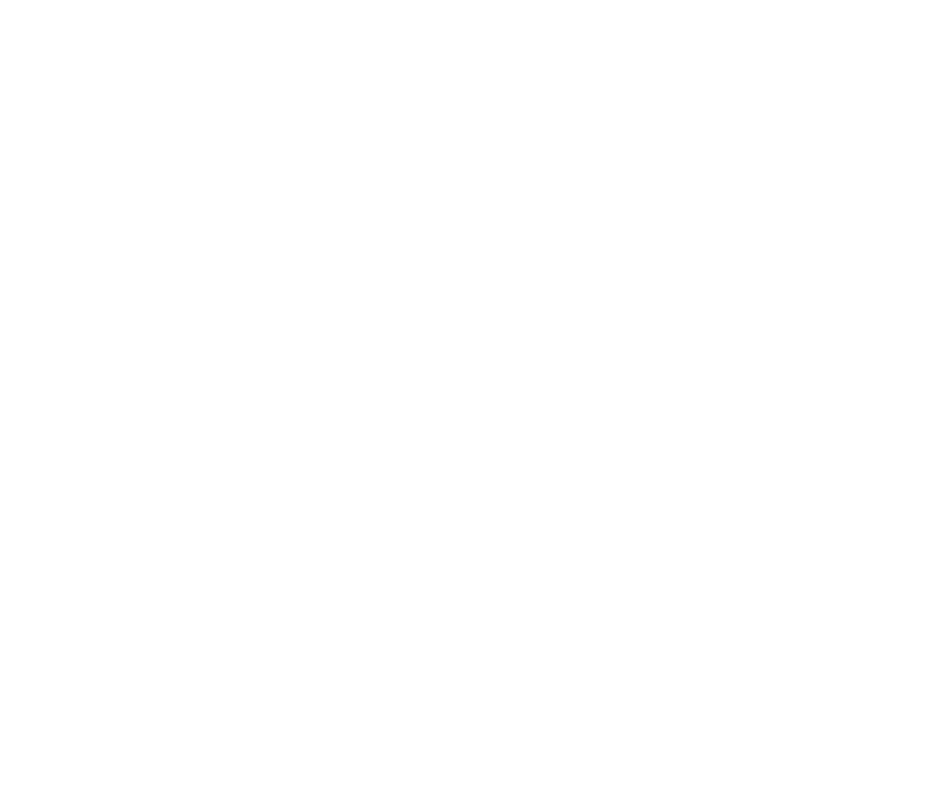
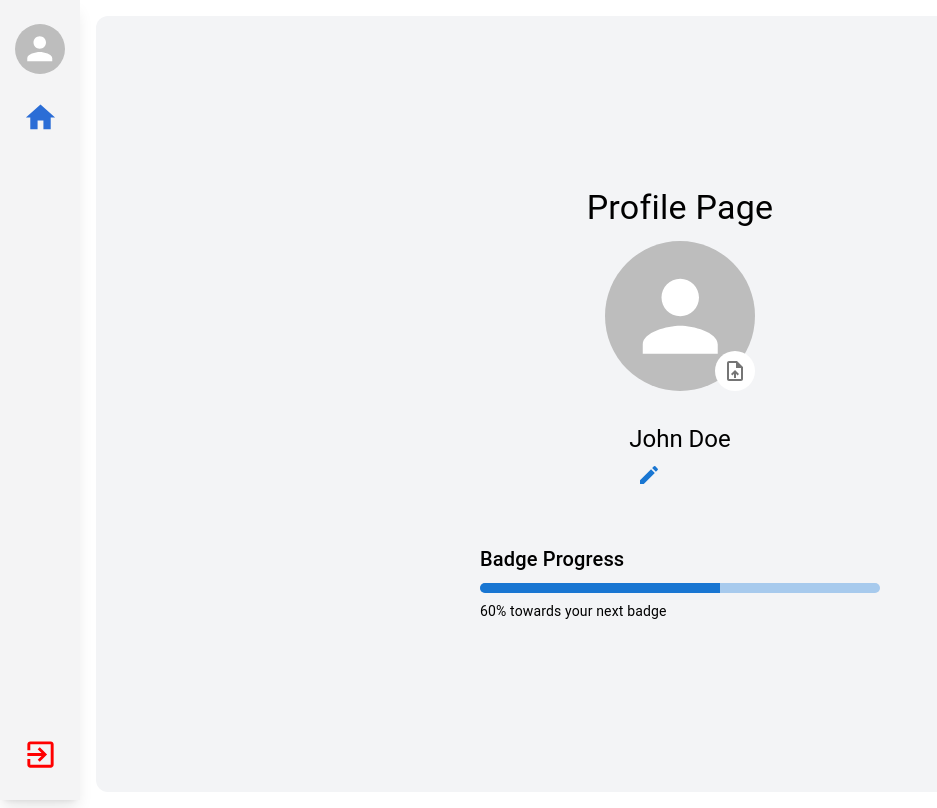
Before and after one commit to danielgeorge922/CEN3031_PROJECT, a React (Create React App) app in the folder CLIENT/: page /profile in a window 1280 px wide. Before the commit this address had no page. Shown: the whole page, without its empty margins (0-937 px from the left). Built offline with nearby package versions, Linux system fonts and the light colour scheme.

Commit message:
Profile page

```diff
--- a/CLIENT/src/App.js
+++ b/CLIENT/src/App.js
@@ -3,6 +3,7 @@
 import Navbar from './components/Navbar';
 import Homepage from './pages/Homepage';
 import Mainpage from './pages/Mainpage';
+import ProfilePage from './pages/ProfilePage';
 
 function App() {
   return (
@@ -11,6 +12,7 @@
         <Routes>
           <Route path="/" element={<Homepage />} />
           <Route path="/main" element={<Mainpage />} />
+          <Route path="/profile" element={<ProfilePage />} />
         </Routes>
       </Router>
     </>
--- /dev/null
+++ b/CLIENT/src/components/Profile.jsx
@@ -0,0 +1,125 @@
+import React, { useState } from 'react';
+import {
+  Box,
+  Typography,
+  TextField,
+  Button,
+  Avatar,
+  LinearProgress,
+  IconButton
+} from '@mui/material';
+import EditIcon from '@mui/icons-material/Edit';
+import SaveIcon from '@mui/icons-material/Save';
+import UploadFileIcon from '@mui/icons-material/UploadFile';
+
+function Profile() {
+  const [name, setName] = useState('John Doe');
+  const [profilePic, setProfilePic] = useState(null);
+  const [editing, setEditing] = useState(false);
+  const [badgeProgress, setBadgeProgress] = useState(60); // Example progress
+
+  const handleNameChange = (event) => {
+    setName(event.target.value);
+  };
+
+  const handleProfilePicChange = (event) => {
+    const file = event.target.files[0];
+    if (file) {
+      setProfilePic(URL.createObjectURL(file));
+    }
+  };
+
+  const toggleEditing = () => {
+    setEditing(!editing);
+  };
+
+  return (
+    <Box
+      sx={{
+        minHeight: '100%', // Full viewport height
+        display: 'flex',
+        justifyContent: 'center',
+        alignItems: 'center',
+        flexDirection: 'column',
+        backgroundColor: '#f3f4f6',
+        p: 4
+      }}
+    >
+      <Typography variant="h4" gutterBottom>
+        Profile Page
+      </Typography>
+
+      {/* Profile Picture Section */}
+      <Box sx={{ position: 'relative', display: 'inline-block', mb: 2 }}>
+        <Avatar
+          src={profilePic}
+          alt="Profile Picture"
+          sx={{ width: 150, height: 150, mx: 'auto' }}
+        />
+        <IconButton
+          component="label"
+          sx={{
+            position: 'absolute',
+            bottom: 0,
+            right: 0,
+            backgroundColor: 'white',
+            '&:hover': { backgroundColor: 'gray' }
+          }}
+        >
+          <UploadFileIcon />
+          <input type="file" hidden accept="image/*" onChange={handleProfilePicChange} />
+        </IconButton>
+      </Box>
+
+      {/* Name Editing Section */}
+      <Box sx={{ my: 2 }}>
+        {editing ? (
+          <TextField
+            variant="outlined"
+            value={name}
+            onChange={handleNameChange}
+            sx={{ mr: 2 }}
+          />
+        ) : (
+          <Typography variant="h5">{name}</Typography>
+        )}
+
+        <IconButton onClick={toggleEditing} color="primary">
+          {editing ? <SaveIcon /> : <EditIcon />}
+        </IconButton>
+      </Box>
+
+      {/* Progress Bar Section */}
+      <Box sx={{ mt: 4, textAlign: 'left', width: '100%', maxWidth: '400px' }}>
+        <Typography variant="h6">Badge Progress</Typography>
+        <LinearProgress
+          variant="determinate"
+          value={badgeProgress}
+          sx={{ height: 10, borderRadius: 5, mt: 1 }}
+        />
+        <Typography variant="body2" sx={{ mt: 1 }}>
+          {badgeProgress}% towards your next badge
+        </Typography>
+      </Box>
+
+      {/* Buttons to Save or Cancel Changes */}
+      {editing && (
+        <Box sx={{ mt: 4 }}>
+          <Button
+            variant="contained"
+            color="primary"
+            onClick={toggleEditing}
+            sx={{ mr: 2 }}
+          >
+            Save Changes
+          </Button>
+          <Button variant="outlined" color="secondary" onClick={() => setEditing(false)}>
+            Cancel
+          </Button>
+        </Box>
+      )}
+    </Box>
+  );
+}
+
+export default Profile;
--- a/CLIENT/src/pages/ProfilePage.jsx
+++ b/CLIENT/src/pages/ProfilePage.jsx
@@ -1,8 +1,8 @@
 import React from 'react';
 import Sidebar from '../components/Sidebar';
-import Mainscreen from '../components/Mainscreen';
+import Profile from '../components/Profile';
 
-const Mainpage = () => {
+const ProfilePage = () => {
   return (
     <div className="flex">
 
@@ -11,11 +11,13 @@
       </div>
 
 
-      <div className="flex-1">
-        <Profile />
+      <div className="p-4 flex-1">
+        <div className='bg-[#f3f4f6] rounded-xl h-[97vh] p-4'>
+          <Profile />
+        </div>
       </div>
     </div>
   );
 };
 
-export default Mainpage;
+export default ProfilePage;
```
